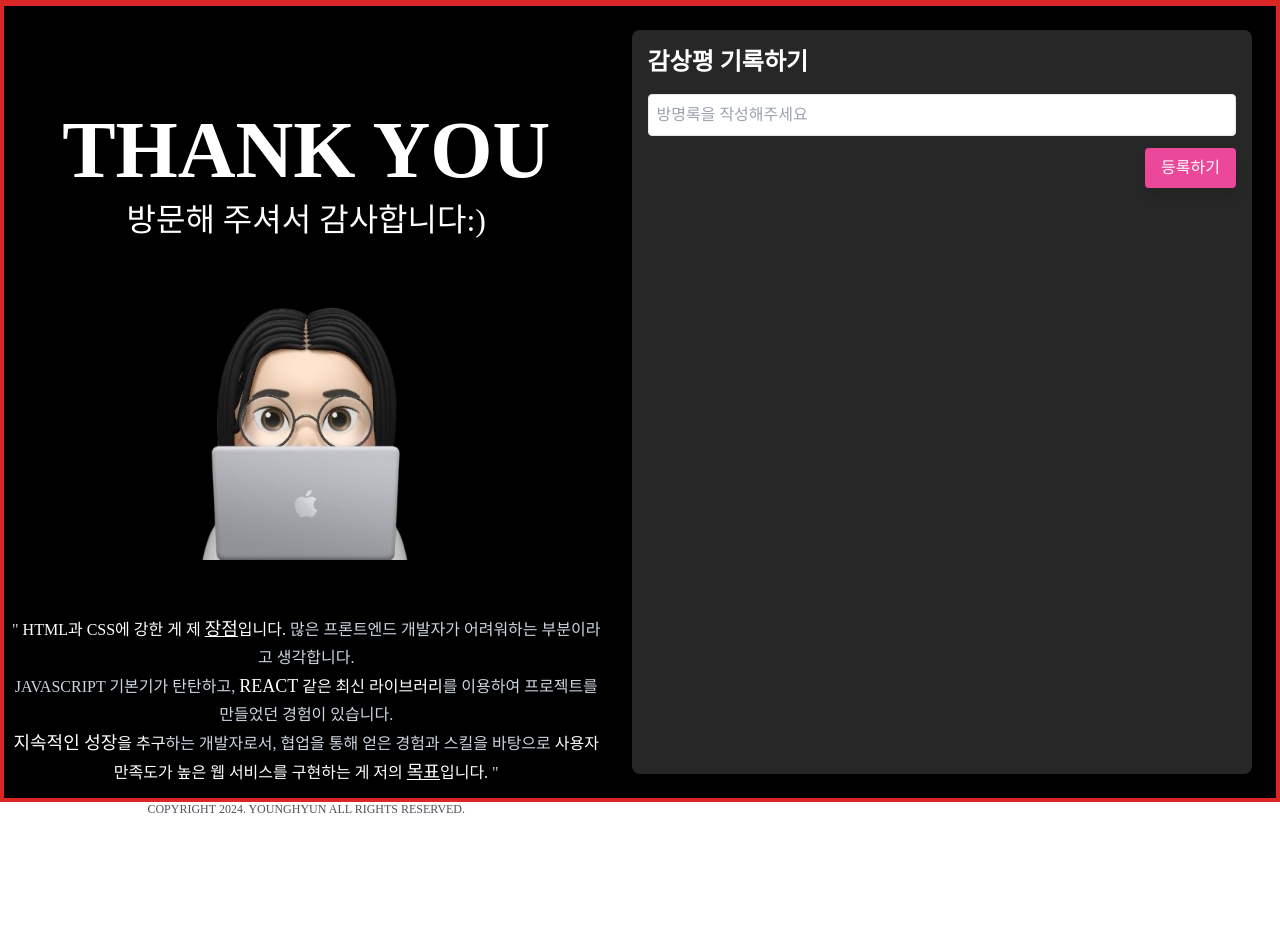
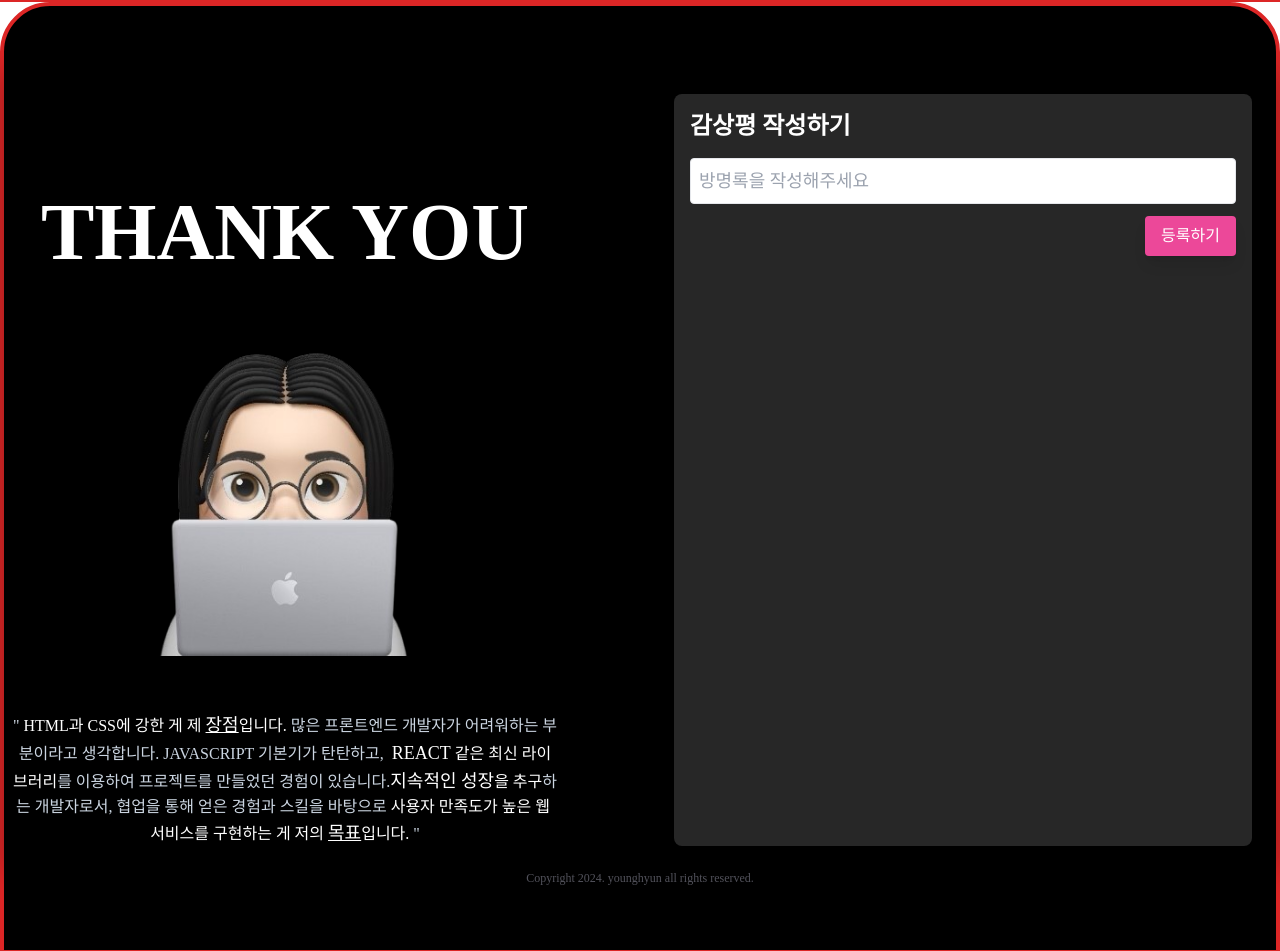
Before and after one commit to reeyounghyun/reeyounghyun-leeyounghyun, a React (Create React App) app: page / in a window 1280 px wide. Shown: the part 798-1749 px from the top of the page. Before the commit the page ends 1615 px from the top, so only its background shows below. Built offline with nearby package versions, Linux system fonts and the light colour scheme; a web font is replaced by a local one.

Commit message:
방명록 주석 추가

```diff
--- a/src/App.css
+++ b/src/App.css
@@ -4,6 +4,7 @@
 
 body {
   font-family: 'Pretendard-Regular';
+  font-size: 10px;
 }
 
 .h1-title{
@@ -187,3 +188,28 @@ body {
   0% {transform: translate(-50%,-50%) rotate(0deg);}
   100% {transform: translate(-50%,-50%) rotate(360deg);}
 }
+
+.layout{
+  min-height: 100vh;
+}
+@media screen and (max-width:1300px) {
+  .layout{
+    height: auto;
+  }
+}
+@media screen and (max-width:1190px) {
+  .layout{
+    flex-direction: column;
+  }
+}
+
+.endingDeac{
+  max-width: 739px;
+  white-space: break-spaces;
+}
+
+@media screen and (max-width:768px) {
+  .Emog-img{
+    max-width: 300px;
+  }
+}
--- a/src/App.js
+++ b/src/App.js
@@ -1,4 +1,5 @@
 import './App.css';
+import Footer from './common/Footer';
 import PageTitle from './common/PageTitle';
 import Guestbook from './componentes/Guestbook';
 import Home from './pages/Home';
@@ -14,23 +15,7 @@ function App() {
           <Home />
         </div>
       </section>
-      <section className='flex justify-around bg-black border-4 border-red-600 h-dvh gap-[15px] p-2'>
-        <div className='flex flex-col items-center justify-center flex-1 leading-tight uppercase text-8xl'>
-          <strong className='block text-[5rem] text-center pt-[7rem] text-white font'>Thank You</strong>
-          <span className='block text-[2rem] text-center text-white'>방문해 주셔서 감사합니다:)</span>
-          <p className="block pb-4 mx-auto">
-            <img src="/emog.png" className='w-full max-w-xs mx-auto' alt="Emog" />
-          </p>
-          <p className="endingDeac text-center block pt-[39px] pb-[14px] text-slate-300 leading-7 fo text-base">
-          " <strong className='font-medium text-white'>HTML과 CSS에 강한 게 제 <span className='text-lg underline'>장점</span>입니다.</strong> 많은 프론트엔드 개발자가 어려워하는 부분이라고 생각합니다. <br/>
-          JavaScript 기본기가 탄탄하고, <strong className='font-medium text-white'> <sapn className='text-lg'>React</sapn> 같은 최신 라이브러리</strong>를 이용하여 프로젝트를 만들었던 경험이 있습니다. <br/>
-          <strong className='font-medium text-white'> <span className='text-lg'>지속적인 성장</span>을 추구</strong>하는 개발자로서, 협업을 통해 얻은 경험과 스킬을 바탕으로 <strong className='font-medium text-white'>사용자 만족도가 높은 웹 서비스를 구현하는 게 저의 <span className='text-lg underline'>목표</span>입니다.</strong> "
-          </p>
-          <span
-          className="block font-sans text-xs text-center Copyright font-extralight text-zinc-600">Copyright 2024. younghyun all rights reserved.</span>
-        </div>
-        <Guestbook />
-      </section>
+      <Footer />
     </>
   );
 }
--- /dev/null
+++ b/src/common/Footer.jsx
@@ -0,0 +1,28 @@
+import React from 'react'
+import Guestbook from '../componentes/Guestbook';
+
+function Footer() {
+  return (
+    <div className="bg-white ">
+      <div className='bg-black border-4 border-red-600 py-[4rem] rounded-t-[50px] '>
+        <section className='layout flex justify-around  gap-[15px] p-2 md:gap-[100px] shadow-[0px_0px_30px_rgba(0,0,0,0.3)] '>
+          <div className='flex flex-col items-center justify-center flex-1 leading-tight uppercase text-8xl'>
+            <strong className='block md:text-[5rem] sm:text-5xl text-3xl text-center pt-[7rem] text-white font'>Thank You</strong>
+            <p className="block pb-4 mx-auto sm:w-96">
+              <img src="/emog.png" className='w-full mx-auto Emog-img' alt="Emog" />
+            </p>
+            <p className="endingDeac text-center block pt-[39px] pb-[14px] text-slate-300 leading-7 fo md:text-base text-sm">
+              " <strong className='font-medium text-white'>HTML과 CSS에 강한 게 제 <span className='text-sm underline md:text-lg'>장점</span>입니다.</strong> 많은 프론트엔드 개발자가 어려워하는 부분이라고 생각합니다.
+            JavaScript 기본기가 탄탄하고, <strong className='font-medium text-white'> <sapn className='text-sm md:text-lg'>React</sapn> 같은 최신 라이브러리</strong>를 이용하여 프로젝트를 만들었던 경험이 있습니다.
+            <strong className='font-medium text-white'><span className='text-sm md:text-lg'>지속적인 성장</span>을 추구</strong>하는 개발자로서, 협업을 통해 얻은 경험과 스킬을 바탕으로 <strong className='font-medium text-white'>사용자 만족도가 높은 웹 서비스를 구현하는 게 저의 <span className='text-sm underline md:text-lg'>목표</span>입니다.</strong> "
+            </p>
+          </div>
+        <Guestbook />
+        </section>
+        <span className="block font-sans text-xs text-center Copyright font-extralight text-zinc-600">Copyright 2024. younghyun all rights reserved.</span>
+      </div>
+    </div>
+  )
+}
+
+export default Footer
--- a/src/componentes/Guestbook.jsx
+++ b/src/componentes/Guestbook.jsx
@@ -10,75 +10,124 @@ const Guestbook = () => {
   // 편집 중인 텍스트를 저장하는 상태
   const [editText, setEditText] = useState('');
 
-  // 컴포넌트 마운트 시 로컬 스토리지에서 데이터를 로드하는 효과
+  // [로컬 스토리지 데이터를 로드하는 효과]
+	// 웹페이지가 렌더링 된 이후에 사용됨
   useEffect(() => {
     try {
+			const storedEntries = JSON.parse(localStorage.getItem('guestbookEntries')) || [];
       // 로컬 스토리지에서 데이터를 불러오거나, 없으면 빈 배열을 사용
-      const storedEntries = JSON.parse(localStorage.getItem('guestbookEntries')) || [];
-      console.log('Loaded entries:', storedEntries); // 디버깅을 위한 로그
-      setEntries(storedEntries);
+			// 브라우저의 로컬 스토리지에서 'guestbookEntries' 키에 해당되는 값을	가져옴.
+
+			//JSON.Parse ??
+			//가져온 문자열을 jsvaScript 객체나 배열로 변환해줌.
+
+			// || [] ??
+			//로컬 스토리지가 없을 경우, 빈 배열을 기본값으로 사용함.
+
+			// [디버깅을 위한 로그]
+      // 디버깅? 프로그램의 버그(오류)를 찾아내고 수정하는 과정을 말함.
+      console.log('Loaded entries:', storedEntries);
+
+			//[상태 업데이트]
+			setEntries(storedEntries);
+
+			//[예외 처리]
     } catch (error) {
       console.error('Error loading entries from localStorage:', error);
+			//잘못된 형식으로 데이터를 입력하는 것을 방지하기 위함.
+			//로컬 스토리지에 접근할 수 없을때.(사용자가 로컬 스토리지를 비활성화 한 경우)
     }
   }, []);
 
-  // entries 상태가 변경될 때마다 로컬 스토리지에 저장하는 효과
-  useEffect(() => {
+  // [entries 상태가 변경될 때마다 실행 됨.]
+	// entries 상태가 업데이트될 때 마다 로컬 스토리지에 최신 데이터를 저장하는 역할을 함
+	useEffect(() => {
     try {
       localStorage.setItem('guestbookEntries', JSON.stringify(entries));
+			//localStorage.setItem ??
+			// 브라우저의 로컬 스토리지에 데이터를 저장함
+
+			// 저장할 데이터 키 key [guestbookEntries]
+
       console.log('Saved entries:', entries); // 디버깅을 위한 로그
     } catch (error) {
       console.error('Error saving entries to localStorage:', error);
     }
   }, [entries]);
 
-  // 새 엔트리 제출 처리 함수
+  // [새 엔트리 제출 처리 함수]
   const handleSubmit = (e) => {
-    e.preventDefault();
-    if (newEntry.trim() !== '') {
-      // 새 엔트리 객체 생성
+		// 폼 제출 이벤트를 처리하는 함수
+		// 화살표 함수 문법
+
+		e.preventDefault();
+    //페이지 새로고침을 방지함
+
+		if (newEntry.trim() !== '') {
+			// 문자열 앞, 뒤 공백을 제거함
+			// 빈 문자열이 아닌 경우에만 로직을 실행하여 빈 항목이 추가되는 것을 방지
+
+			//[ 새 엔트리 객체 생성]
       const newEntryObject = {
         id: Date.now(),
         text: newEntry,
         date: new Date().toLocaleString()
+				//text 는 newEntry 값을 사용함
+				//date 는 현제날짜와 시간을 로컬 형식의 문자열로 저장함
+
       };
-      // 엔트리 목록에 새 엔트리 추가
+      // [엔트리 목록에 새 엔트리 추가]
       setEntries(prevEntries => [...prevEntries, newEntryObject]);
-      // 입력 필드 초기화
+			//setEntries 함수를 사용하여 entries 상태를 업데이트함
+			// ... 스트레드 연산자를 사용하여 이전 엔트리를 복사하며 배열끝에 추가함
+
+
+      // [입력 필드 초기화]
       setNewEntry('');
       console.log('New entry added:', newEntryObject); // 디버깅을 위한 로그
     }
   };
 
-  // 엔트리 편집 모드 활성화 함수
+  // [엔트리 편집 모드 활성화 함수]
   const handleEdit = (id, text) => {
     setEditingId(id);
     setEditText(text);
   };
 
-  // 편집된 엔트리 저장 함수
+  // [편집된 엔트리 저장 함수]
   const handleSave = (id) => {
     // 해당 ID의 엔트리 텍스트 업데이트
     setEntries(prevEntries => prevEntries.map(entry =>
       entry.id === id ? { ...entry, text: editText } : entry
+			//map 함수를 사용하여 모든 엔트리를 순회합니다:
+				// 만약 엔트리의 id가 편집 중인 엔트리의 id와 일치하면:
+
+					//스프레드 연산자(...entry)를 사용하여 기존 엔트리의 모든 속성을 복사합니다.
+					//text 속성만 editText로 업데이트합니다.
+
+					//일치하지 않는 엔트리는 그대로 유지합니다.
     ));
-    // 편집 모드 종료
+
+    //[편집 모드 종료]
     setEditingId(null);
-    console.log('Entry edited:', id); // 디버깅을 위한 로그
+		//setEditingId 함수를 호출하여 editingId 상태를 null로 설정합니다.
+    //이는 편집 모드를 종료하고, UI를 일반 표시 모드로 전환하는 역할을 합니다.
+
+		console.log('Entry edited:', id); // 디버깅을 위한 로그
   };
 
 	return (
-    <div className='max-w-screen-md m-[1rem] bg-[#272727] p-4 rounded-lg  display: flex; flex-direction: column; justify-content: center; flex-1'>
-      <h1 className='mb-4 text-2xl font-bold text-white '>감상평 기록하기</h1>
+    <div className='md:max-w-full max-w-screen-md m-[1rem] bg-[#272727] p-4 rounded-lg  display: flex; flex-direction: column; justify-content: center; flex-1'>
+      <h1 className='mb-4 text-lg font-bold text-white md:text-2xl '>감상평 작성하기</h1>
       <form onSubmit={handleSubmit} className='mb-4'>
         <input
           type='text'
           value={newEntry}
           onChange={(e) => setNewEntry(e.target.value)}
           placeholder='방명록을 작성해주세요'
-          className='w-full p-2 border rounded'
+          className='w-full p-2 text-lg border rounded'
         />
-        <button type='submit' className='float-right px-4 py-2 mt-2 mt-3 text-white bg-pink-500 rounded shadow-lg hover:bg-pink-600'>
+        <button type='submit' className='float-right px-4 py-2 mt-3 text-base text-white bg-pink-500 rounded shadow-lg hover:bg-pink-600'>
           등록하기
         </button>
       </form>
```
